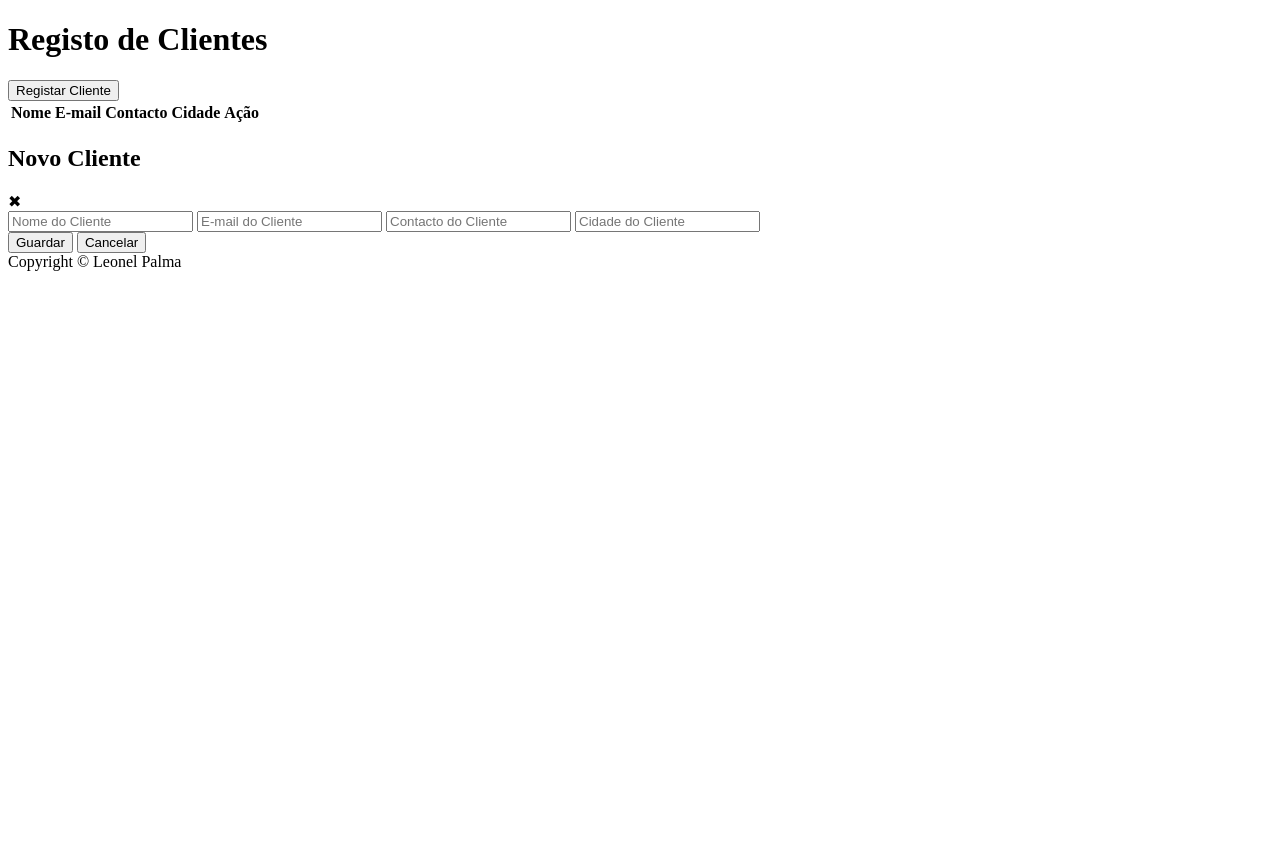
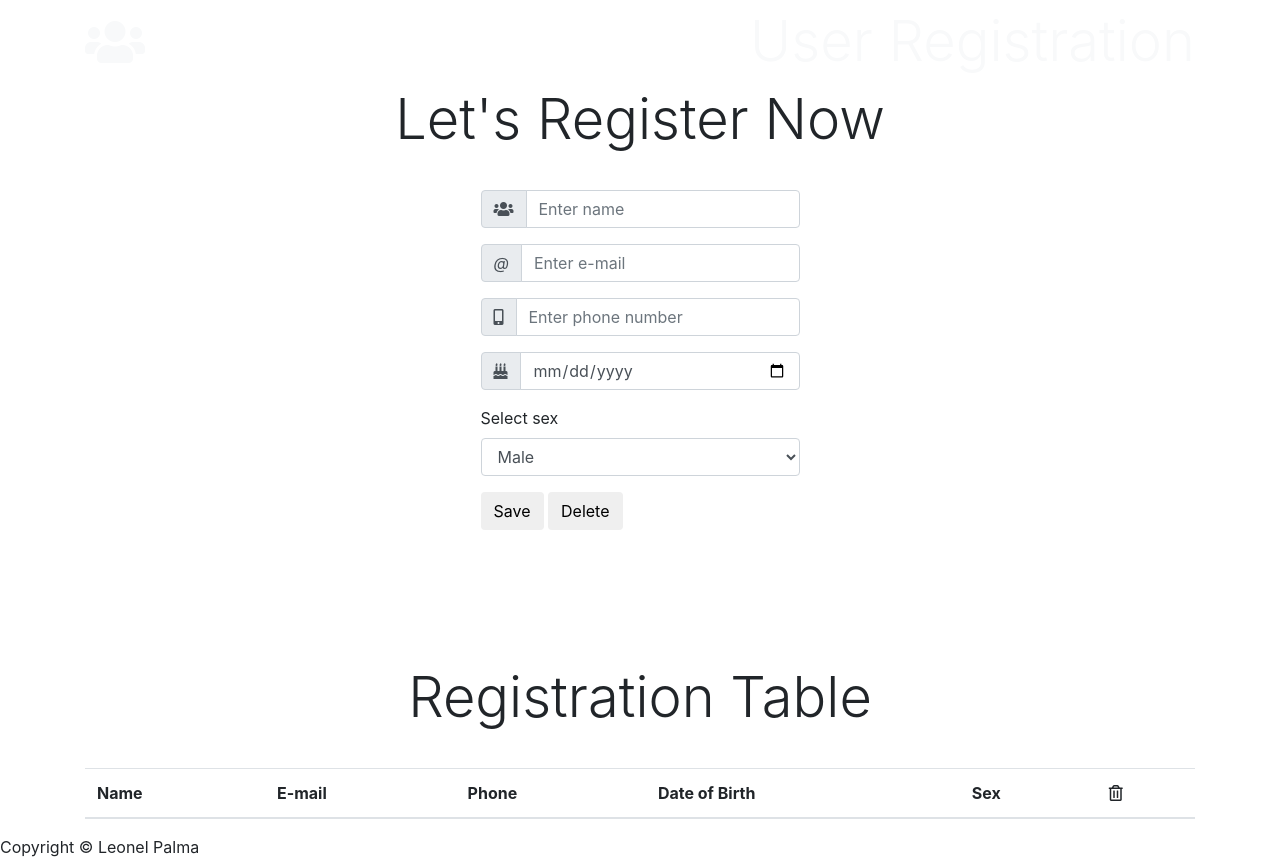
Before and after one commit to LeonelPalma/jogo_de_aventura, a plain HTML site: page index.html in a window 1280 px wide. Before the commit the page ends 800 px from the top, so only its background shows below. Drawn offline with nearby package versions, Linux system fonts and the light colour scheme.

Commit message:
Update index.html

```diff
--- a/index.html
+++ b/index.html
@@ -1,63 +1,129 @@
 <!DOCTYPE html>
-<html lang="pt-PT">
+<html lang="en">
+    <head>
+        <meta charset="utf-8">
+        <meta name="viewport" content="width=device-width, initial-scale=1, shrink-to-fit=no">
 
-<head>
-    <meta charset="UTF-8">
-    <meta http-equiv="X-UA-Compatible" content="IE=edge">
-    <meta name="viewport" content="width=device-width, initial-scale=1.0">
-    <link rel="preconnect" href="https://fonts.gstatic.com">
-    <link href="https://fonts.googleapis.com/css2?family=Karla:ital,wght@0,400;0,700;1,200;1,800&display=swap"
-        rel="stylesheet">
-    <link rel="stylesheet" href="css/main.css">
-    <link rel="stylesheet" href="css/button.css">
-    <link rel="stylesheet" href="css/records.css">
-    <link rel="stylesheet" href="css/modal.css">
-    <script src="main.js" defer></script>
-    <title>REGISTO</title>
+        <!-- Bootstrap CSS -->
+        <link rel="stylesheet" href="https://stackpath.bootstrapcdn.com/bootstrap/4.1.3/css/bootstrap.min.css" integrity="sha384-MCw98/SFnGE8fJT3GXwEOngsV7Zt27NXFoaoApmYm81iuXoPkFOJwJ8ERdknLPMO" crossorigin="anonymous">
+
+        <!-- Font Awesome -->
+        <link rel="stylesheet" href="https://use.fontawesome.com/releases/v5.3.1/css/all.css" integrity="sha384-mzrmE5qonljUremFsqc01SB46JvROS7bZs3IO2EmfFsd15uHvIt+Y8vEf7N7fWAU" crossorigin="anonymous">
+
+        <!-- HTML5Shiv -->
+        <!--[if lt IE 9]>
+        <script src="https://oss.maxcdn.com/html5shiv/3.7.2/html5shiv.min.js"></script>
+        <![endif]-->
+
+        <!-- Normalize CSS -->
+        <link rel="stylesheet" type="text/css" href="normalize.css">
+
+        <!-- Estilo customizado -->
+        <link rel="stylesheet" type="text/css" href="style.css">
+
+        <!-- Script -->
+        <script type="text/javascript" src="script.js"></script>
+
+        <title>Registration System</title>
     </head>
 
-<body>
+    <body id="background">
         <header>
-        <h1 class="header-title">Registo de Clientes</h1>
+            <nav class="navbar navbar-expand-sm fixed-top text-light navbar-transparent">
+                <div class="container">
+                    <i class="fas fa-users fa-3x pr-3"></i>
+                    <span class="display-4 d-none d-lg-block">User Registration</span>
+                </div>
+            </nav>
         </header>
-    <main>
-        <button type="button" class="button blue mobile" id="RegistarCliente">Registar Cliente</button>
-        <table id="tableClient" class="records">
+
+
+        <section id="home">
+            <div id="form_box" class="container pt-5 pb-5">
+                <div class="row">
+                    <h1 class="display-4 text-center col">Let's Register Now</h1>
+                </div>
+
+                <div class="row justify-content-center">
+                    <form id="form">
+                        <div class="form-group input-group">
+                            <div class="input-group-prepend">
+                                <span class="input-group-text"><i class="fas fa-users icon"></i></span>
+                            </div>
+                            <label for="user"></label>
+                            <input required="required" class="form-control" type="text" id="user" placeholder="Enter name" name="userText" maxlength="100">
+                        </div>
+
+                        <div class="form-group input-group">
+                            <div class="input-group-prepend">
+                                <span class="input-group-text"><i class="icon">@</i></span>
+                            </div>
+                            <input required="required" class="form-control" type="email" id="email" placeholder="Enter e-mail" name="emailText" >
+                        </div>
+
+                        <div class="form-group input-group">
+                            <div class="input-group-prepend">
+                                <span class="input-group-text"><i class="fas fa-mobile-alt icon"></i></span>
+                            </div>
+                            <input type="text" required="required" class="form-control" id="phone" placeholder="Enter phone number" name="phoneText" maxlength="16" onkeypress="mask(this);" onblur="mask(this);">
+                        </div>
+
+                        <div class="form-group input-group">
+                            <div class="input-group-prepend">
+                                <span class="input-group-text"><i class="fas fa-birthday-cake icon"></i></span>
+                            </div>
+                            <input required="required" class="form-control" type="date" id="date" placeholder="dd-mm-yyyy" name="dateText">
+                        </div>
+
+                        <div class="form-group">
+                            <label for="sex" id="sex">Select sex</label>
+                            <select class="form-control" id="sex" name="sexText" value= "null">
+                                <option>Male</option>
+                                <option>Female</option>
+                                <option>Other</option>
+                            </select>
+                        </div>
+
+                        <div id="botton">
+                            <input id="botton1" class="btn btn-custom btn-white" type="button" value="Save" onclick="addData(userText, emailText, phoneText, dateText, sexText)">
+
+                            <input id="botton2" class="btn btn-custom btn-white" type="button" value="Delete" onclick="cleanForm(userText, emailText, phoneText, dateText, sexText)">
+                        </div>
+                    </form>
+                </div>
+            </div>
+        </section>
+
+        <section id="home" class="d-flex">
+            <div class="container pt-5">
+                <div class="row">
+                    <h1 class="display-4 text-center col">Registration Table</h1>
+                </div>
+
+                <table id="table" class="table table-striped table-bordereds justify-content-center">
                     <thead>
                         <tr>
-                    <th>Nome</th>
+                            <th>Name</th>
                             <th>E-mail</th>
-                    <th>Contacto</th>
-                    <th>Cidade</th>
-                    <th>Ação</th>
+                            <th>Phone</th>
+                            <th>Date of Birth</th>
+                            <th>Sex</th>
+                            <th><i class="far fa-trash-alt"></i></th>
                         </tr>
+
                     </thead>
-            <tbody>
+                </table>
+            </div>
+        </section>
 
-            </tbody>
-        </table>
-        <div class="modal" id="modal">
-            <div class="modal-content">
-                <header class="modal-header">
-                    <h2>Novo Cliente</h2>
-                    <span class="modal-close" id="modalClose">&#10006;</span>
-                </header>
-                <form id="form" class="modal-form">
-                    <input type="text" id="nome" data-index="new" class="modal-field" placeholder="Nome do Cliente"
-                        required>
-                    <input type="email" id="email" class="modal-field" placeholder="E-mail do Cliente" required>
-                    <input type="text" id="contacto" class="modal-field" placeholder="Contacto do Cliente" required>
-                    <input type="text" id="cidade" class="modal-field" placeholder="Cidade do Cliente" required>
-                </form>
-                <footer class="modal-footer">
-                    <button id="guardar" class="button green">Guardar</button>
-                    <button id="cancelar" class="button blue">Cancelar</button>
-                </footer>
-            </div>
-        </div>
-    </main>
         <footer>
            Copyright &copy; Leonel Palma
         </footer>
+
+        <!-- JavaScript (Opcional) -->
+        <!-- jQuery, Popper.js, Bootstrap.js -->
+        <script src="https://code.jquery.com/jquery-3.3.1.slim.min.js" integrity="sha384-q8i/X+965DzO0rT7abK41JStQIAqVgRVzpbzo5smXKp4YfRvH+8abtTE1Pi6jizo" crossorigin="anonymous"></script>
+        <script src="https://cdnjs.cloudflare.com/ajax/libs/popper.js/1.14.3/umd/popper.min.js" integrity="sha384-ZMP7rVo3mIykV+2+9J3UJ46jBk0WLaUAdn689aCwoqbBJiSnjAK/l8WvCWPIPm49" crossorigin="anonymous"></script>
+        <script src="https://stackpath.bootstrapcdn.com/bootstrap/4.1.3/js/bootstrap.min.js" integrity="sha384-ChfqqxuZUCnJSK3+MXmPNIyE6ZbWh2IMqE241rYiqJxyMiZ6OW/JmZQ5stwEULTy" crossorigin="anonymous"></script>
     </body>
 </html>
```
Lines whose indentation alone changed are shown as unchanged.
